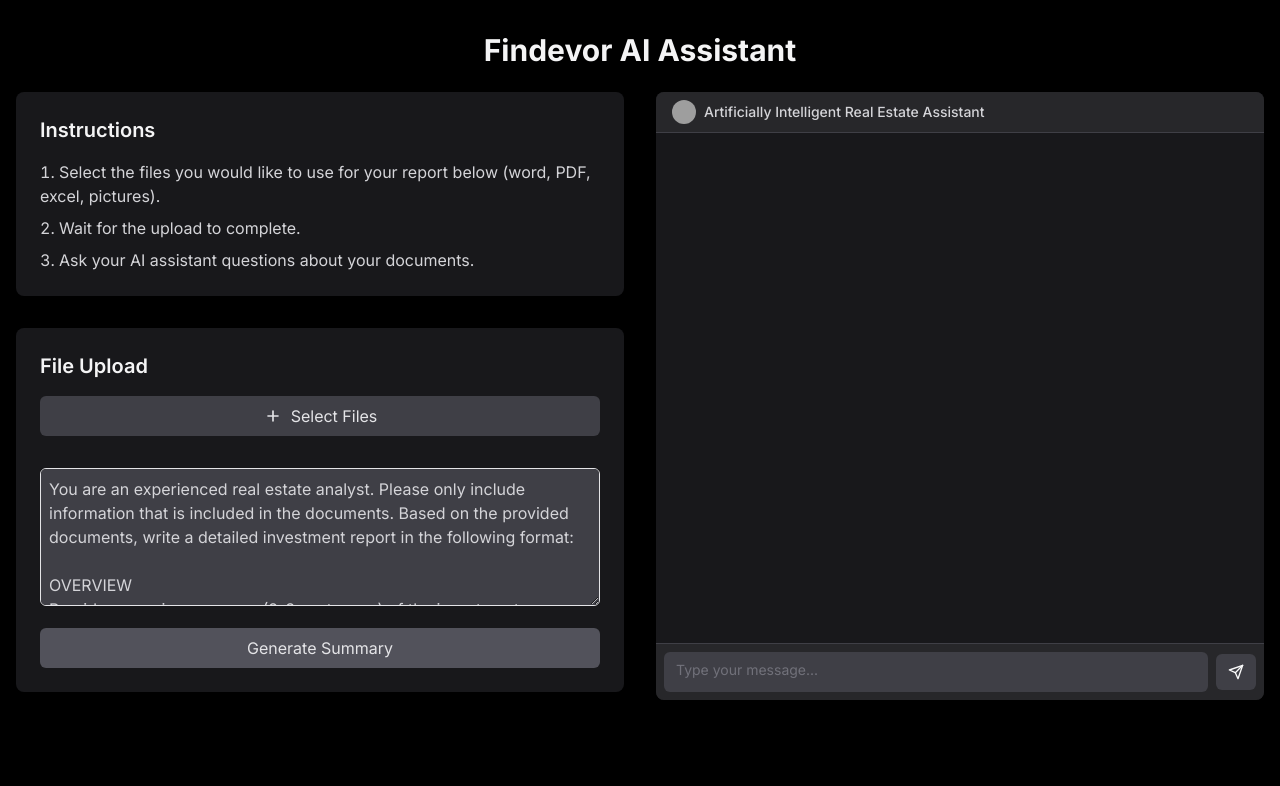
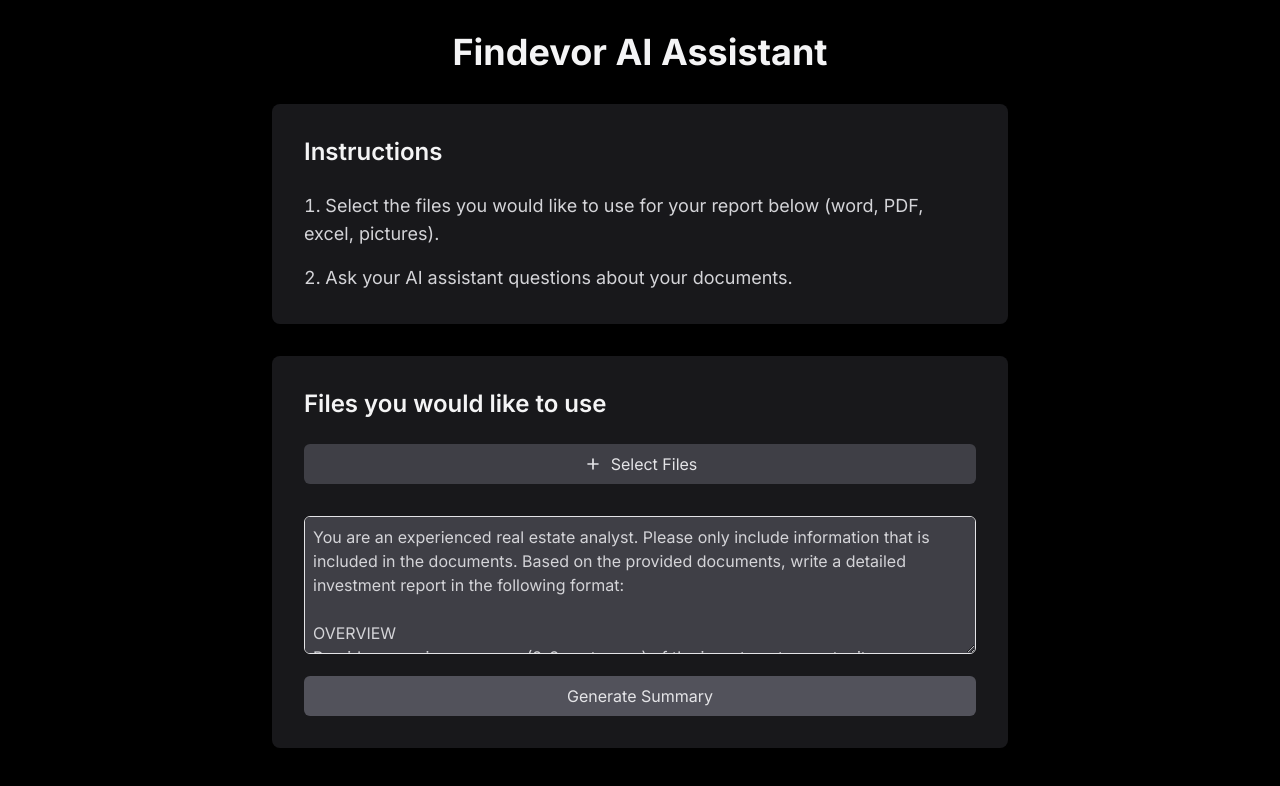
Before and after one commit to virgilttr/sukuna, a Next.js app in the folder frontend/: page / in a window 1280 px wide. Shown: the top 786 px of the page. Built offline with nearby package versions, Linux system fonts and the light colour scheme; grey boxes are pictures that could not be loaded.

Commit message:
Update layout

```diff
--- a/frontend/app/page.tsx
+++ b/frontend/app/page.tsx
@@ -1,7 +1,6 @@
 import React from "react";
 import Head from "next/head";
 import FileUpload from "../components/uploader";
-import Chatbox from "@/components/chatbox";
 
 const Home: React.FC = () => {
   return (
@@ -9,41 +8,28 @@ const Home: React.FC = () => {
       <Head>
         <title>AI Orchestration Panel</title>
       </Head>
-      <main className="container mx-auto px-4 py-8 max-w-7xl">
-        <h1 className="text-3xl font-bold mb-6 text-center text-zinc-100">
+      <main className="container mx-auto px-4 py-8 max-w-3xl">
+        <h1 className="text-4xl font-bold mb-8 text-center text-zinc-100">
           Findevor AI Assistant
         </h1>
-
-        <div className="flex flex-col lg:flex-row gap-8">
-          {/* Left column: Instructions and File Upload */}
-          <div className="w-full lg:w-1/2 space-y-8">
-            <div className="bg-zinc-900 rounded-lg p-6 shadow-lg">
-              <h2 className="text-xl font-semibold mb-4 text-zinc-100">
+        <div className="space-y-8">
+          <div className="bg-zinc-900 rounded-lg p-8 shadow-lg">
+            <h2 className="text-2xl font-semibold mb-6 text-zinc-100">
               Instructions
             </h2>
-              <ol className="list-decimal list-inside space-y-2">
+            <ol className="list-decimal list-inside space-y-4 text-lg">
               <li>
                 Select the files you would like to use for your report below
                 (word, PDF, excel, pictures).
               </li>
-                <li>Wait for the upload to complete.</li>
               <li>Ask your AI assistant questions about your documents.</li>
             </ol>
           </div>
-
-            <div className="bg-zinc-900 rounded-lg p-6 shadow-lg">
-              <h2 className="text-xl font-semibold mb-4 text-zinc-100">
-                File Upload
+          <div className="bg-zinc-900 rounded-lg p-8 shadow-lg">
+            <h2 className="text-2xl font-semibold mb-6 text-zinc-100">
+              Files you would like to use
             </h2>
             <FileUpload />
-            </div>
-          </div>
-
-          {/* Right column: Chatbox */}
-          <div className="w-full lg:w-1/2">
-            <div className="bg-zinc-900 rounded-lg shadow-lg overflow-hidden">
-              <Chatbox />
-            </div>
           </div>
         </div>
       </main>
```
Lines whose indentation alone changed are shown as unchanged.
